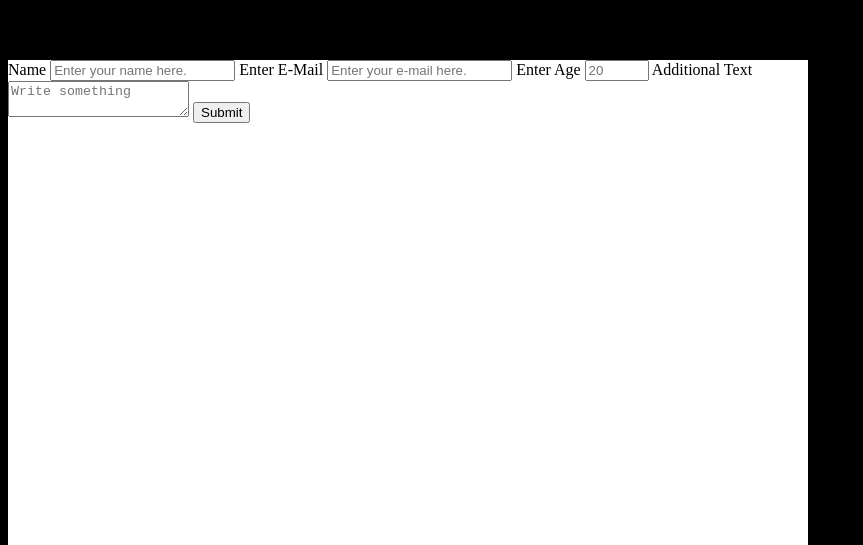
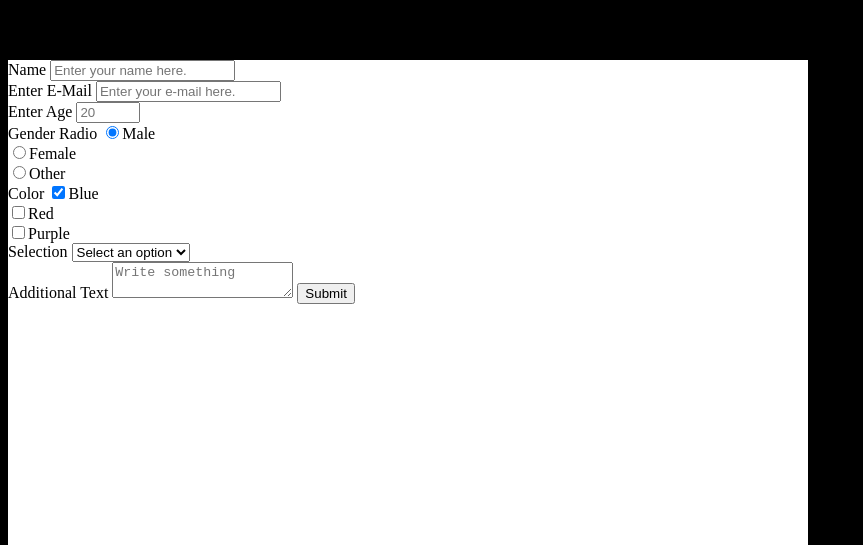
Before and after one commit to LordOfWozl/survey-form, a plain HTML site: page index.html in a window 1280 px wide. Shown: the part 255-800 px from the top of the page, without its empty margins (0-863 px from the left). Drawn offline with Linux system fonts and the light colour scheme.

Commit message:
dropdown text field

```diff
--- a/index.html
+++ b/index.html
@@ -10,18 +10,54 @@
 		<script src='https://cdn.freecodecamp.org/testable-projects-fcc/v1/bundle.js'></script>
 		<h1 id="title">Survey</h1>
 		<p id="description">This is a survey.</p>
+
+		<!-------- text input --------->
+
 		<form id="survey-form" class="container">
 			<label id="name-label" for="name">Name</label>
-			<input type="text" id="name" placeholder="Enter your name here." required>
+			<input type="text" id="name" placeholder="Enter your name here." required><br>
 
-			<label id="email-label" for="email">Enter E-Mail</label>
-			<input type="email" id="email" placeholder="Enter your e-mail here." required>
+			<label id="email-label" for="email">Enter E-Mail
+				<input type="email" id="email" placeholder="Enter your e-mail here." required>
+			</label><br>
 
-			<label id="number-label" for="number">Enter Age</label>
-			<input type="number" id="number" min="1" max="100" placeholder="20" reqired>
+			<label id="number-label" for="number">Enter Age
+				<input type="number" id="number" min="1" max="100" placeholder="20" reqired>
+			</label><br>
+
+		<!-------- radiobuttons --------->
+
+			<label for="gender">Gender Radio
+				<input type="radio" name="gender" value="male" checked>Male<br>
+				<input type="radio" name="gender" value="female">Female<br>
+				<input type="radio" name="gender" value="other">Other
+			</label><br>
+
+		<!-------- checkboxes --------->
+
+			<label for="color">Color
+				<input type="Checkbox" name="color" value="blue" checked>Blue<br>
+				<input type="Checkbox" name="color" value="red">Red<br>
+				<input type="Checkbox" name="color" value="purple">Purple
+			</label><br>
+
+		<!-------- dropdown --------->
+
+			<label for="dropdown">Selection
+				<select id="dropdown">
+					<option disabled selected value>Select an option</option>
+					<option value="hello">Hello</option>
+					<option value="hi">Hi</option>
+				</select>
+			</label><br>
+
+
+		<!-------- text --------->
 
 			<label for="additional-text">Additional Text</label>
 			<textarea id="additional-text" placeholder="Write something"></textarea>
+
+		<!-------- submit button --------->
 
 			<button id="submit">Submit</button>
 
```
